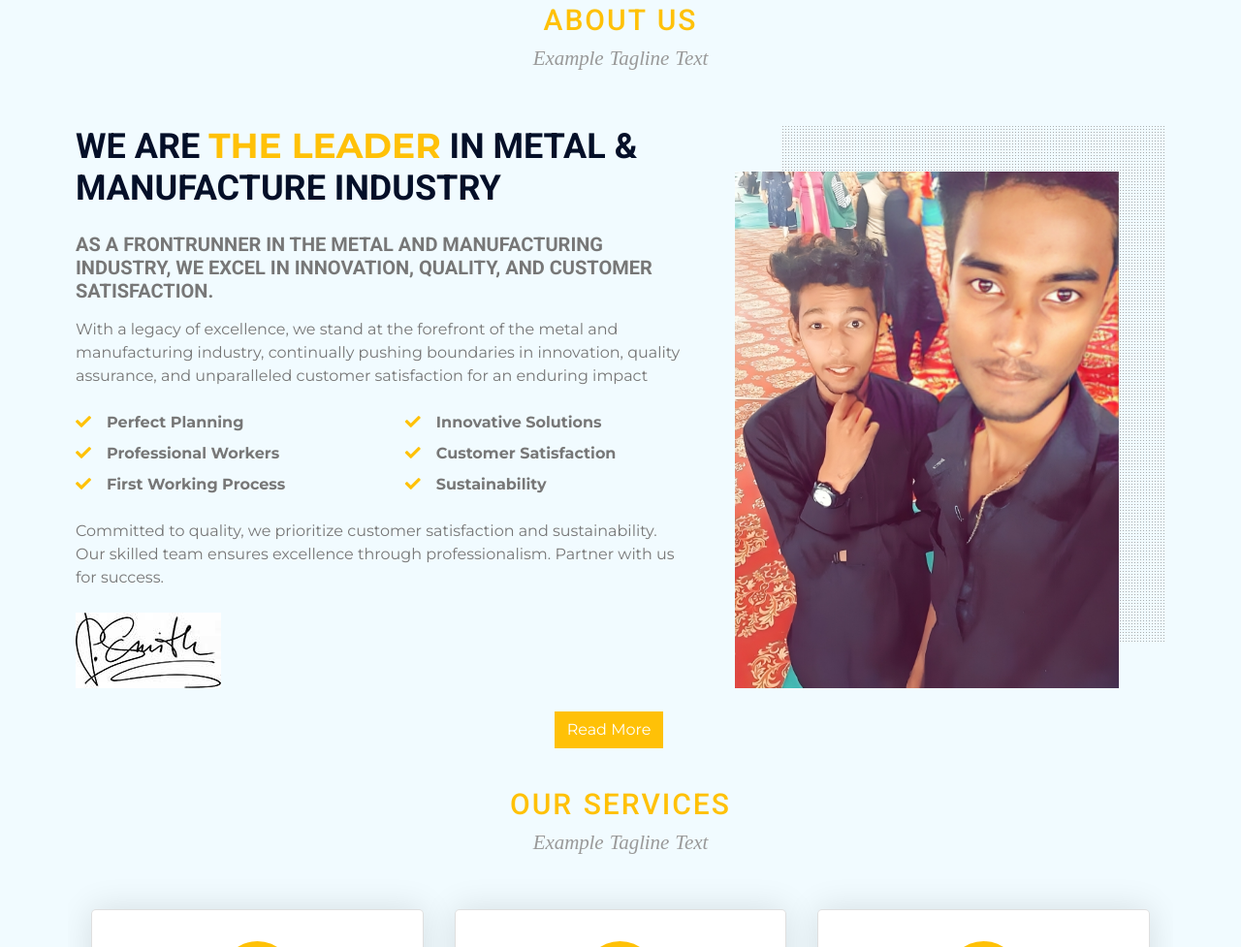
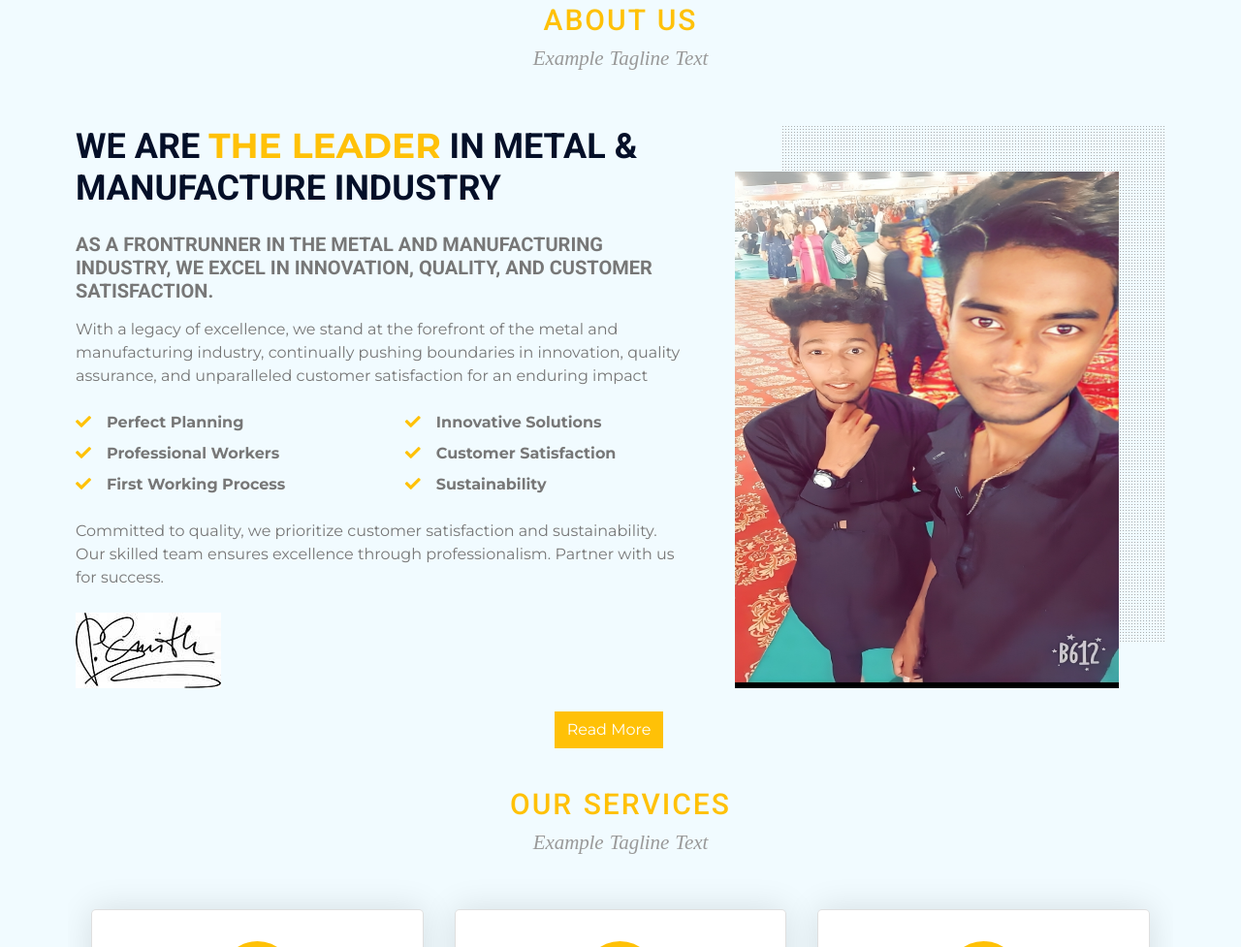
Before and after one commit to mohitdangi/lodhi-industries-final-set, a plain HTML site: page index.html in a window 1280 px wide. Shown: the part 937-1914 px from the top of the page at 97% size. Drawn offline with nearby package versions, Linux system fonts and the light colour scheme.

Commit message:
mohit bhai chutiye2

```diff
--- a/index.html
+++ b/index.html
@@ -163,8 +163,11 @@
               <img src="img/signature.jpg" alt="">
           </div>
           <div class="col-lg-5 pb-5" style="min-height: 400px;">
+
               <div class="position-relative bg-dark-radial h-100 ms-5">
-                  <img class="position-absolute w-100 h-100 mt-5 ms-n5" src="img/about.png" style="object-fit: cover;">
+
+                <!-- change -->
+                  <img class="position-absolute w-100 h-100 mt-5 ms-n5" src="img/about.png" style="width: 100%;">
               </div>
           </div>
           <div class="row">
```
